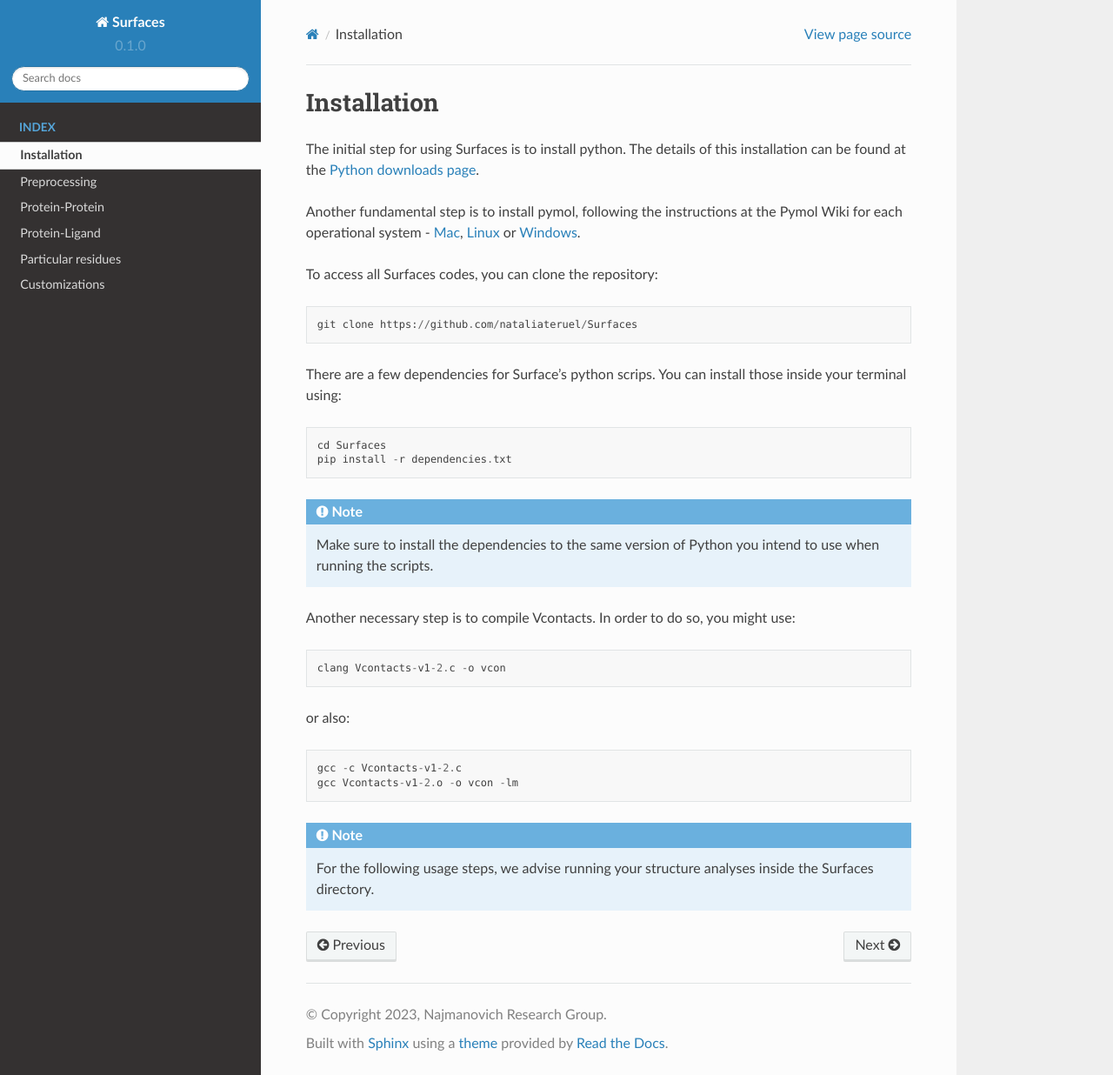
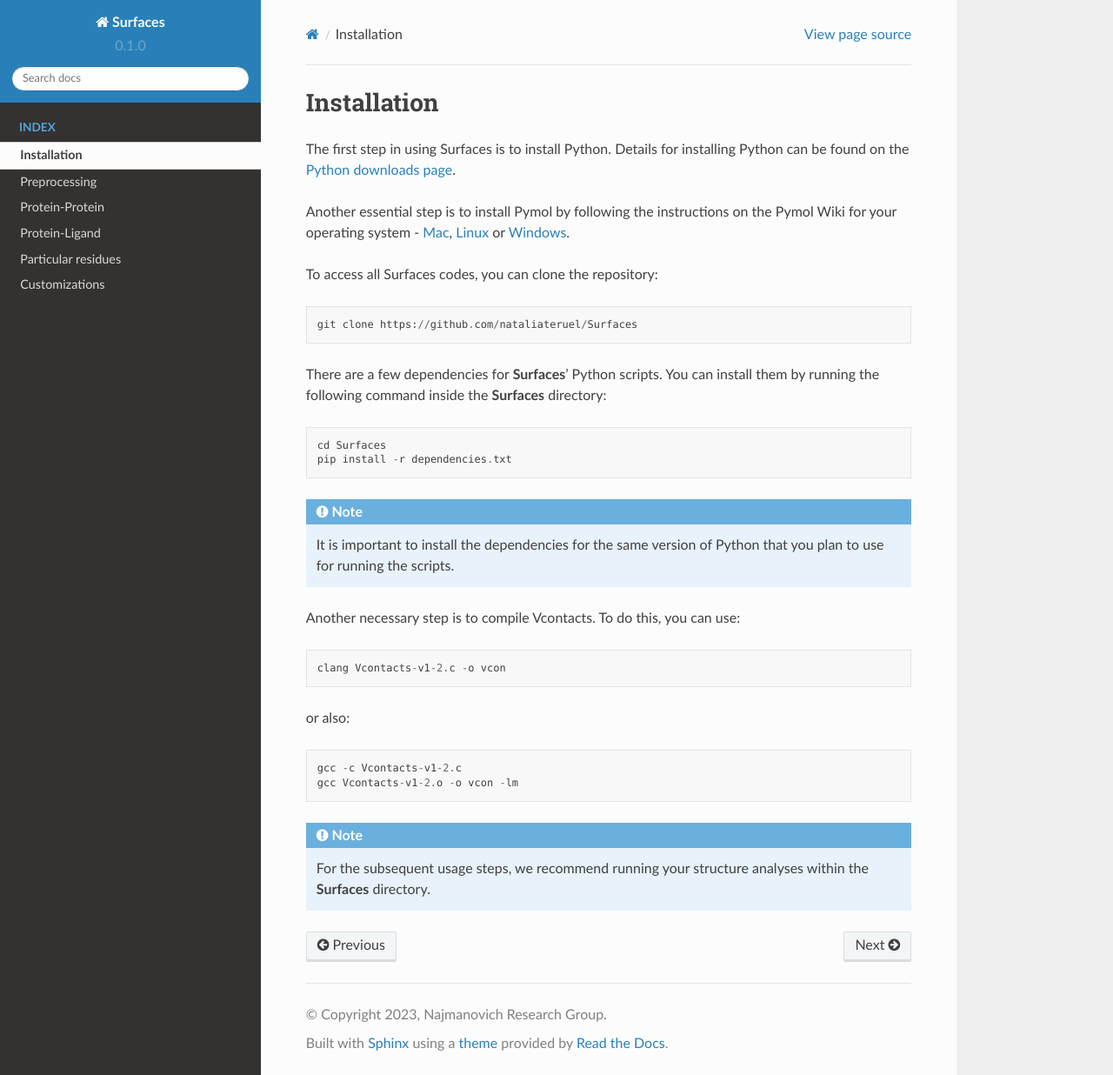
Before and after one commit to nataliateruel/Surfaces_tutorial, a Sphinx documentation site: the page built from docs/source/Installation.rst, in a window 1280 px wide and 1236 px high. Shown: the whole window at 87% size. Built offline with Sphinx 7.4.7 and the Read the Docs theme 2.0.0, drawn with Linux system fonts in a browser that asks for light colours.

Commit message:
Update Installation.rst

```diff
--- a/docs/source/Installation.rst
+++ b/docs/source/Installation.rst
@@ -1,24 +1,24 @@
 Installation
 =====
 
-The initial step for using Surfaces is to install python. The details of this installation can be found at the `Python downloads page <https://www.python.org/downloads/>`_.
+The first step in using Surfaces is to install Python. Details for installing Python can be found on the `Python downloads page <https://www.python.org/downloads/>`_.
 
-Another fundamental step is to install pymol, following the instructions at the Pymol Wiki for each operational system - `Mac <https://pymolwiki.org/index.php/MAC_Install>`_, `Linux <https://pymolwiki.org/index.php/Linux_Install>`_ or `Windows <https://pymolwiki.org/index.php/Windows_Install>`_.
+Another essential step is to install Pymol by following the instructions on the Pymol Wiki for your operating system - `Mac <https://pymolwiki.org/index.php/MAC_Install>`_, `Linux <https://pymolwiki.org/index.php/Linux_Install>`_ or `Windows <https://pymolwiki.org/index.php/Windows_Install>`_.
 
 To access all Surfaces codes, you can clone the repository::
 
 	git clone https://github.com/nataliateruel/Surfaces
 
-There are a few dependencies for Surface's python scrips. You can install those inside your terminal using::
+There are a few dependencies for **Surfaces**' Python scripts. You can install them by running the following command inside the **Surfaces** directory::
 
 	cd Surfaces
 	pip install -r dependencies.txt
 
 .. note::
 
-	Make sure to install the dependencies to the same version of Python you intend to use when running the scripts.
+	It is important to install the dependencies for the same version of Python that you plan to use for running the scripts.
 
-Another necessary step is to compile Vcontacts. In order to do so, you might use::
+Another necessary step is to compile Vcontacts. To do this, you can use::
 
    	clang Vcontacts-v1-2.c -o vcon
 
@@ -29,4 +29,4 @@ or also::
 
 .. note::
 
-	For the following usage steps, we advise running your structure analyses inside the Surfaces directory.
+	For the subsequent usage steps, we recommend running your structure analyses within the **Surfaces** directory.
```
